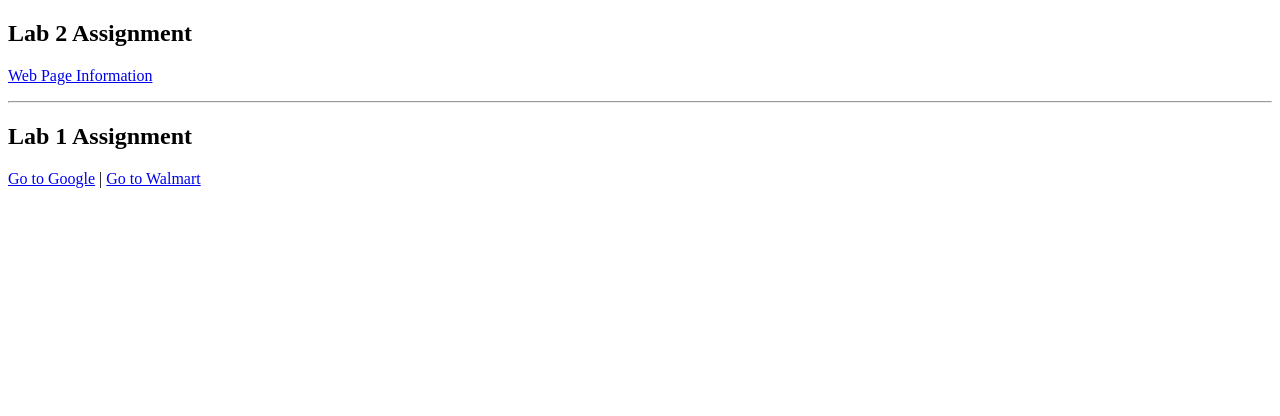
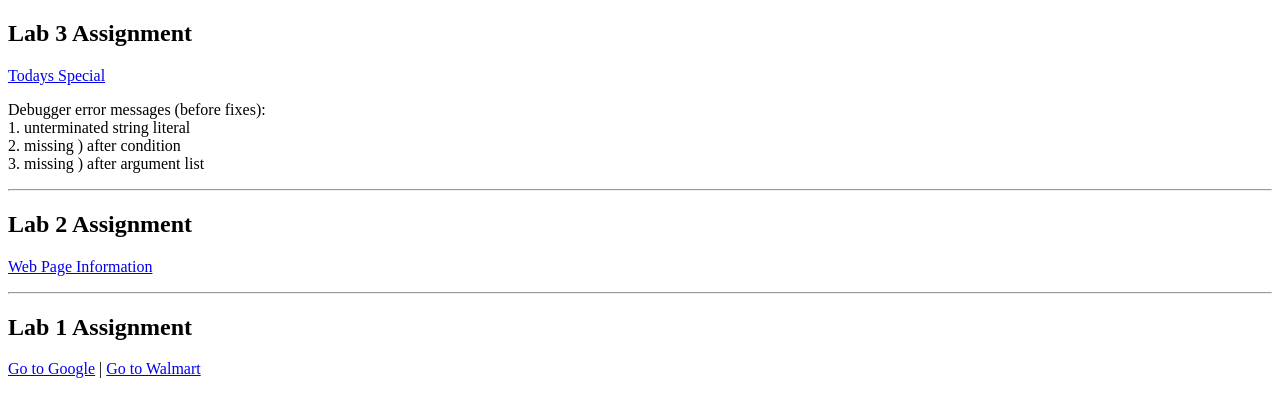
Before and after one commit to bran2007/cs190-lab1, a plain HTML site: page index.html in a window 1280 px wide. Drawn offline with Linux system fonts and the light colour scheme.

Commit message:
Update index.html

```diff
--- a/index.html
+++ b/index.html
@@ -3,16 +3,29 @@
  * Who: Brandon Chang
  * What: CMP SCI cs190 Lab Web Page Project
  * When: 08/26/25
- * What: Lab Web Page #2
+ * What: Lab Web Page #3 (merged)
 -->
 <html>
 <head>
   <meta charset="UTF-8">
-  <title>Lab 2 Assignment</title>
+  <title>Lab 3 Assignment</title>
   <script src="student.js"></script>
 </head>
 
 <body>
+  <!-- Lab 3 Assignment -->
+  <h2>Lab 3 Assignment</h2>
+  <p>
+    <a href="Javascript:displayspecial976()">Todays Special</a>
+  </p>
+  <p>
+    Debugger error messages (before fixes):<br>
+    1. unterminated string literal<br>
+    2. missing ) after condition<br>
+    3. missing ) after argument list
+  </p>
+  <hr>
+
   <!-- Lab 2 Assignment -->
   <h2>Lab 2 Assignment</h2>
   <p>
@@ -28,4 +41,4 @@
   </p>
 </body>
 </html>
-<!-- Brandon Chang, CMP SCI cs190 Lab Web Page Project, Lab Web Page #2 -->
+<!-- Brandon Chang, CMP SCI cs190 Lab Web Page Project, Lab Web Page #3 -->
```
